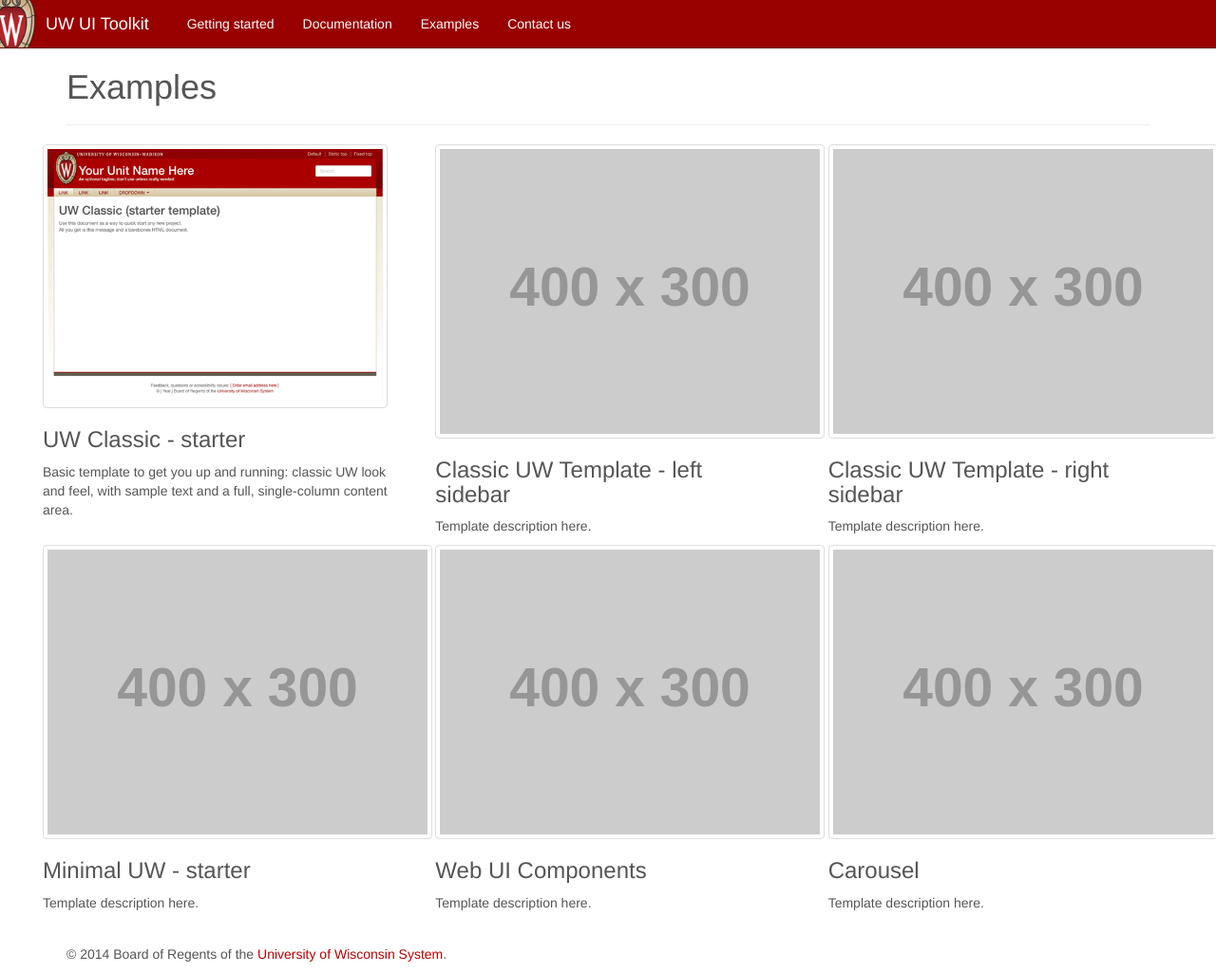
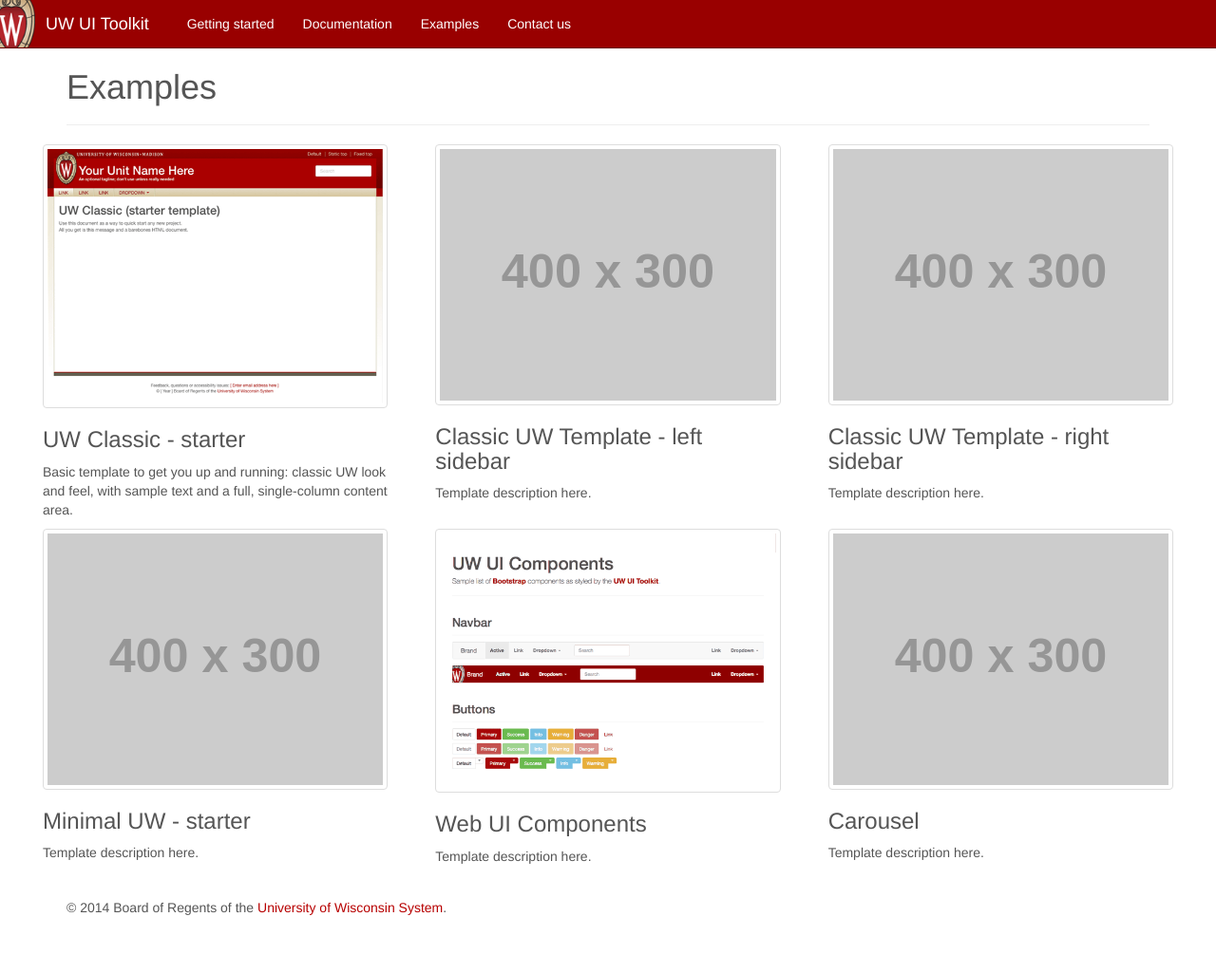
Before and after one commit to UWMadisonUcomm/uw-ui-toolkit, a Jekyll site: the page built from examples/index.html, in a window 1280 px wide and 1025 px high. Shown: the whole window at 95% size. Built offline with Jekyll 4.4.1, drawn with Linux system fonts in a browser that asks for light colours; nearby versions of some CDN libraries; Markdown is read by kramdown in place of the engine named in the settings.

Commit message:
RE #10: add new thumnail for web-ui-components

```diff
--- a/examples/index.html
+++ b/examples/index.html
@@ -13,29 +13,29 @@
       <p>Basic template to get you up and running: classic UW look and feel, with sample text and a full, single-column content area.</p>
     </div>
     <div class="col-sm-4">
-      <img src="http://placehold.it/400x300" class="thumbnail">
+      <img src="http://placehold.it/400x300" class="thumbnail img-responsive">
       <h3>Classic UW Template - left sidebar</h3>
       <p> Template description here. </p>
     </div>
     <div class="col-sm-4">
-      <img src="http://placehold.it/400x300" class="thumbnail">
+      <img src="http://placehold.it/400x300" class="thumbnail img-responsive">
       <h3>Classic UW Template - right sidebar</h3>
       <p> Template description here. </p>
     </div>
   </div>
   <div class="row">
     <div class="col-sm-4">
-      <img src="http://placehold.it/400x300" class="thumbnail">
+      <img src="http://placehold.it/400x300" class="thumbnail img-responsive">
       <h3>Minimal UW - starter</h3>
       <p> Template description here. </p>
     </div>
     <div class="col-sm-4">
-      <img src="http://placehold.it/400x300" class="thumbnail">
+      <img src="/dist/img/web-ui-components.gif" class="thumbnail img-responsive">
       <h3>Web UI Components</h3>
       <p> Template description here. </p>
     </div>
     <div class="col-sm-4">
-      <img src="http://placehold.it/400x300" class="thumbnail">
+      <img src="http://placehold.it/400x300" class="thumbnail img-responsive">
       <h3>Carousel</h3>
       <p> Template description here. </p>
     </div>
```
Also changed, not shown: dist/img/web-ui-components.gif (added).
